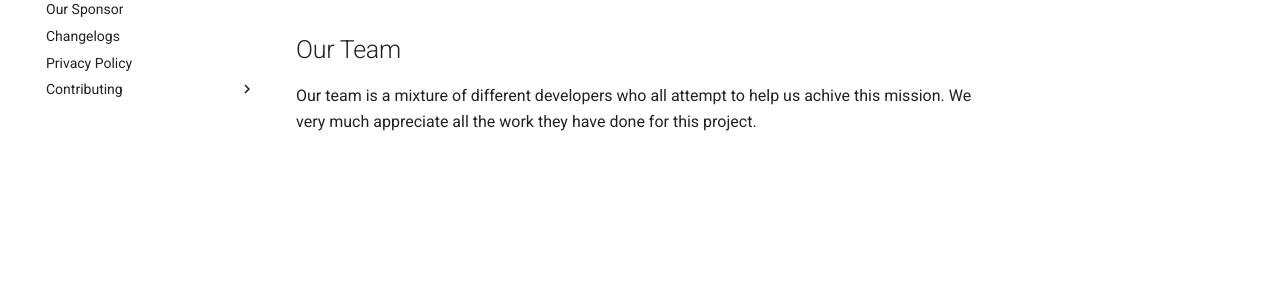
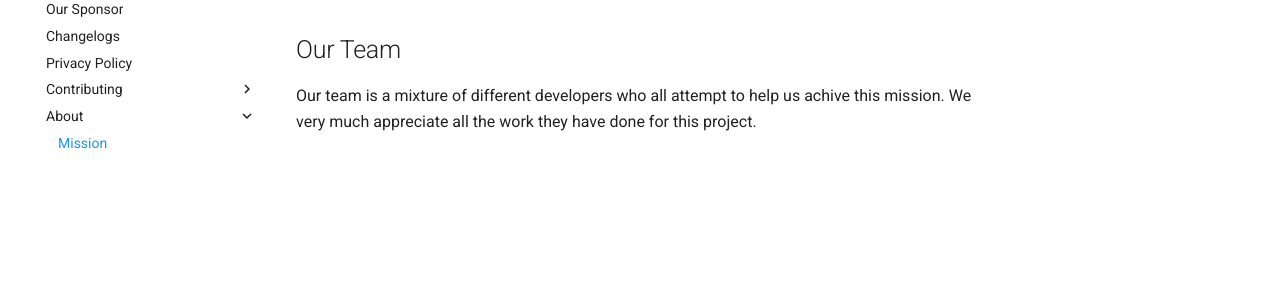
Before and after one commit to hyperiumjailbreak/hyperiumjailbreak.github.io, an MkDocs documentation site: the page built from docs/about/mission.md, in a window 1280 px wide. Shown: the part 264-564 px from the top of the page. Built offline with MkDocs 1.6.1 and Material for MkDocs 9.7.7, drawn with Linux system fonts in a browser that asks for light colours; comment, search, counter and statistics services are not loaded.

Commit message:
Add /about/mission/ link to TOC

```diff
--- a/mkdocs.yml
+++ b/mkdocs.yml
@@ -64,3 +64,5 @@ nav:
     - 'Development Guide': contrib/development.md
     - 'Code of Conduct': contrib/CODE_OF_CONDUCT.md
     - 'Pull Request Policy': contrib/pr_policy.md
+  - 'About':
+    - 'Mission': about/mission.md
```
